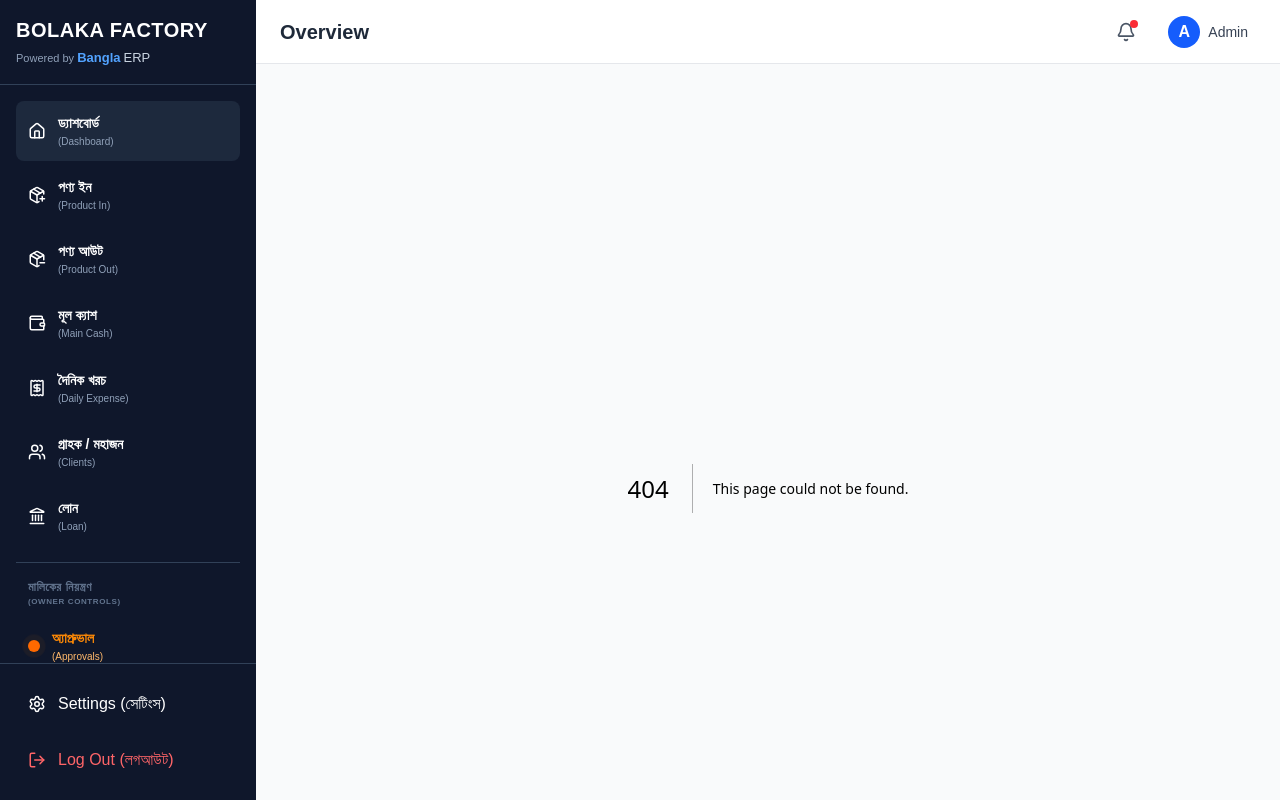
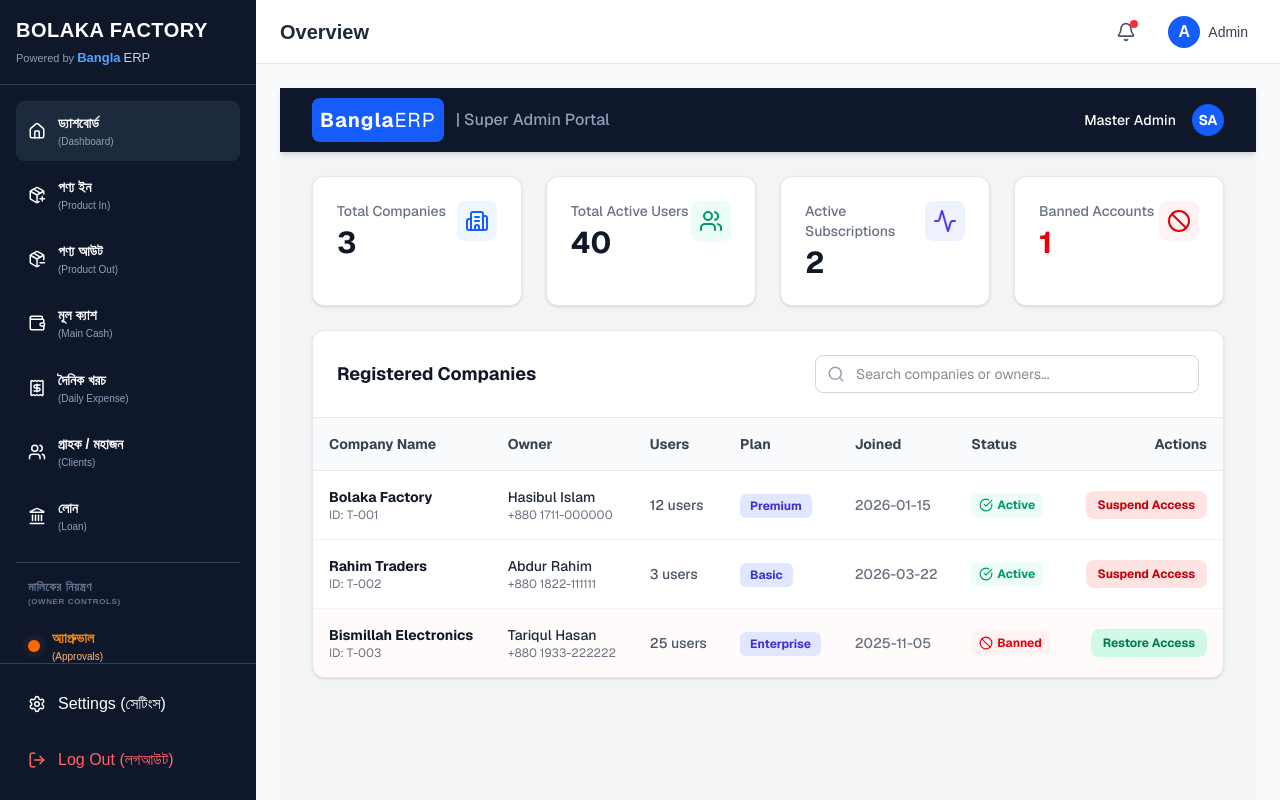
Before and after one commit to kayes147/bangla-erp, a Next.js app: page /super-admin in a window 1280 px wide. Before the commit this address had no page. Built offline with nearby package versions, Linux system fonts and the light colour scheme.

Commit message:
Create Super Admin Panel for tracking companies

```diff
--- /dev/null
+++ b/src/app/super-admin/layout.tsx
@@ -0,0 +1,35 @@
+export default function SuperAdminLayout({
+  children,
+}: {
+  children: React.ReactNode;
+}) {
+  return (
+    <div className="min-h-screen bg-gray-100 font-sans">
+      {/* Super Admin Top Navigation */}
+      <header className="bg-slate-900 text-white shadow-md">
+        <div className="max-w-7xl mx-auto px-4 sm:px-6 lg:px-8">
+          <div className="flex justify-between h-16 items-center">
+            <div className="flex items-center space-x-3">
+              <div className="bg-blue-600 p-2 rounded-lg">
+                <span className="font-bold text-xl tracking-wider text-white">Bangla<span className="font-normal">ERP</span></span>
+              </div>
+              <span className="text-slate-400 font-medium">| Super Admin Portal</span>
+            </div>
+
+            <div className="flex items-center space-x-4">
+              <span className="text-sm font-medium">Master Admin</span>
+              <div className="w-8 h-8 rounded-full bg-blue-600 flex items-center justify-center font-bold text-sm">
+                SA
+              </div>
+            </div>
+          </div>
+        </div>
+      </header>
+
+      {/* Main Content */}
+      <main className="max-w-7xl mx-auto py-6 sm:px-6 lg:px-8">
+        {children}
+      </main>
+    </div>
+  );
+}
--- /dev/null
+++ b/src/app/super-admin/page.tsx
@@ -0,0 +1,199 @@
+"use client";
+import { useState } from "react";
+import { Building2, Users, Activity, Ban, CheckCircle, Search, MoreVertical } from "lucide-react";
+
+export default function SuperAdminDashboard() {
+  const [searchTerm, setSearchTerm] = useState("");
+
+  // Mock Data for Tenants (Companies)
+  const [tenants, setTenants] = useState([
+    {
+      id: "T-001",
+      name: "Bolaka Factory",
+      owner: "Hasibul Islam",
+      phone: "+880 1711-000000",
+      plan: "Premium",
+      usersCount: 12,
+      joinedDate: "2026-01-15",
+      status: "active", // active | banned
+    },
+    {
+      id: "T-002",
+      name: "Rahim Traders",
+      owner: "Abdur Rahim",
+      phone: "+880 1822-111111",
+      plan: "Basic",
+      usersCount: 3,
+      joinedDate: "2026-03-22",
+      status: "active",
+    },
+    {
+      id: "T-003",
+      name: "Bismillah Electronics",
+      owner: "Tariqul Hasan",
+      phone: "+880 1933-222222",
+      plan: "Enterprise",
+      usersCount: 25,
+      joinedDate: "2025-11-05",
+      status: "banned",
+    }
+  ]);
+
+  const toggleStatus = (id: string) => {
+    setTenants(tenants.map(t => {
+      if (t.id === id) {
+        return { ...t, status: t.status === "active" ? "banned" : "active" };
+      }
+      return t;
+    }));
+  };
+
+  const filteredTenants = tenants.filter(t =>
+    t.name.toLowerCase().includes(searchTerm.toLowerCase()) ||
+    t.owner.toLowerCase().includes(searchTerm.toLowerCase())
+  );
+
+  return (
+    <div className="space-y-6">
+
+      {/* Stats row */}
+      <div className="grid grid-cols-1 md:grid-cols-4 gap-6">
+        <div className="bg-white rounded-xl p-6 shadow-sm border border-gray-200">
+          <div className="flex justify-between items-start">
+            <div>
+              <p className="text-sm font-medium text-gray-500">Total Companies</p>
+              <h3 className="text-3xl font-bold text-gray-900 mt-1">{tenants.length}</h3>
+            </div>
+            <div className="p-2 bg-blue-50 text-blue-600 rounded-lg">
+              <Building2 size={24} />
+            </div>
+          </div>
+        </div>
+
+        <div className="bg-white rounded-xl p-6 shadow-sm border border-gray-200">
+          <div className="flex justify-between items-start">
+            <div>
+              <p className="text-sm font-medium text-gray-500">Total Active Users</p>
+              <h3 className="text-3xl font-bold text-gray-900 mt-1">40</h3>
+            </div>
+            <div className="p-2 bg-emerald-50 text-emerald-600 rounded-lg">
+              <Users size={24} />
+            </div>
+          </div>
+        </div>
+
+        <div className="bg-white rounded-xl p-6 shadow-sm border border-gray-200">
+          <div className="flex justify-between items-start">
+            <div>
+              <p className="text-sm font-medium text-gray-500">Active Subscriptions</p>
+              <h3 className="text-3xl font-bold text-gray-900 mt-1">
+                {tenants.filter(t => t.status === 'active').length}
+              </h3>
+            </div>
+            <div className="p-2 bg-indigo-50 text-indigo-600 rounded-lg">
+              <Activity size={24} />
+            </div>
+          </div>
+        </div>
+
+        <div className="bg-white rounded-xl p-6 shadow-sm border border-gray-200">
+          <div className="flex justify-between items-start">
+            <div>
+              <p className="text-sm font-medium text-gray-500">Banned Accounts</p>
+              <h3 className="text-3xl font-bold text-red-600 mt-1">
+                {tenants.filter(t => t.status === 'banned').length}
+              </h3>
+            </div>
+            <div className="p-2 bg-red-50 text-red-600 rounded-lg">
+              <Ban size={24} />
+            </div>
+          </div>
+        </div>
+      </div>
+
+      {/* Tenants Table */}
+      <div className="bg-white rounded-xl shadow-sm border border-gray-200 overflow-hidden">
+        <div className="p-6 border-b border-gray-200 flex flex-col sm:flex-row sm:items-center justify-between gap-4">
+          <h2 className="text-lg font-bold text-gray-900">Registered Companies</h2>
+          <div className="relative max-w-sm w-full">
+            <Search className="absolute left-3 top-2.5 text-gray-400" size={18} />
+            <input
+              type="text"
+              placeholder="Search companies or owners..."
+              value={searchTerm}
+              onChange={(e) => setSearchTerm(e.target.value)}
+              className="w-full pl-10 pr-4 py-2 border border-gray-300 rounded-lg outline-none focus:ring-2 focus:ring-blue-500 text-sm"
+            />
+          </div>
+        </div>
+
+        <div className="overflow-x-auto">
+          <table className="w-full text-left text-sm text-gray-600">
+            <thead className="bg-gray-50 border-b border-gray-200">
+              <tr>
+                <th className="p-4 font-bold text-gray-700">Company Name</th>
+                <th className="p-4 font-bold text-gray-700">Owner</th>
+                <th className="p-4 font-bold text-gray-700">Users</th>
+                <th className="p-4 font-bold text-gray-700">Plan</th>
+                <th className="p-4 font-bold text-gray-700">Joined</th>
+                <th className="p-4 font-bold text-gray-700">Status</th>
+                <th className="p-4 font-bold text-gray-700 text-right">Actions</th>
+              </tr>
+            </thead>
+            <tbody className="divide-y divide-gray-100">
+              {filteredTenants.map((t) => (
+                <tr key={t.id} className={`hover:bg-gray-50 transition-colors ${t.status === 'banned' ? 'bg-red-50/30' : ''}`}>
+                  <td className="p-4">
+                    <div className="font-bold text-gray-900">{t.name}</div>
+                    <div className="text-xs text-gray-500">ID: {t.id}</div>
+                  </td>
+                  <td className="p-4">
+                    <div className="font-medium text-gray-800">{t.owner}</div>
+                    <div className="text-xs text-gray-500">{t.phone}</div>
+                  </td>
+                  <td className="p-4 font-medium">{t.usersCount} users</td>
+                  <td className="p-4">
+                    <span className="px-2.5 py-1 bg-indigo-100 text-indigo-700 rounded-md text-xs font-bold">
+                      {t.plan}
+                    </span>
+                  </td>
+                  <td className="p-4 text-gray-500 font-medium">{t.joinedDate}</td>
+                  <td className="p-4">
+                    {t.status === 'active' ? (
+                      <span className="inline-flex items-center space-x-1 text-emerald-600 bg-emerald-50 px-2 py-1 rounded-md text-xs font-bold">
+                        <CheckCircle size={14} />
+                        <span>Active</span>
+                      </span>
+                    ) : (
+                      <span className="inline-flex items-center space-x-1 text-red-600 bg-red-50 px-2 py-1 rounded-md text-xs font-bold">
+                        <Ban size={14} />
+                        <span>Banned</span>
+                      </span>
+                    )}
+                  </td>
+                  <td className="p-4 text-right">
+                    <button
+                      onClick={() => toggleStatus(t.id)}
+                      className={`px-3 py-1.5 rounded-lg text-xs font-bold transition-colors ${
+                        t.status === 'active'
+                          ? 'bg-red-100 text-red-700 hover:bg-red-200'
+                          : 'bg-emerald-100 text-emerald-700 hover:bg-emerald-200'
+                      }`}
+                    >
+                      {t.status === 'active' ? 'Suspend Access' : 'Restore Access'}
+                    </button>
+                  </td>
+                </tr>
+              ))}
+              {filteredTenants.length === 0 && (
+                <tr>
+                  <td colSpan={7} className="p-8 text-center text-gray-500">No companies found.</td>
+                </tr>
+              )}
+            </tbody>
+          </table>
+        </div>
+      </div>
+    </div>
+  );
+}
```
